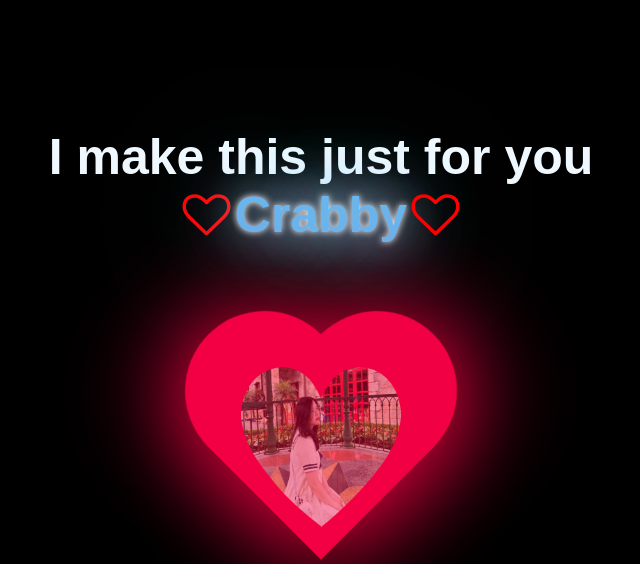
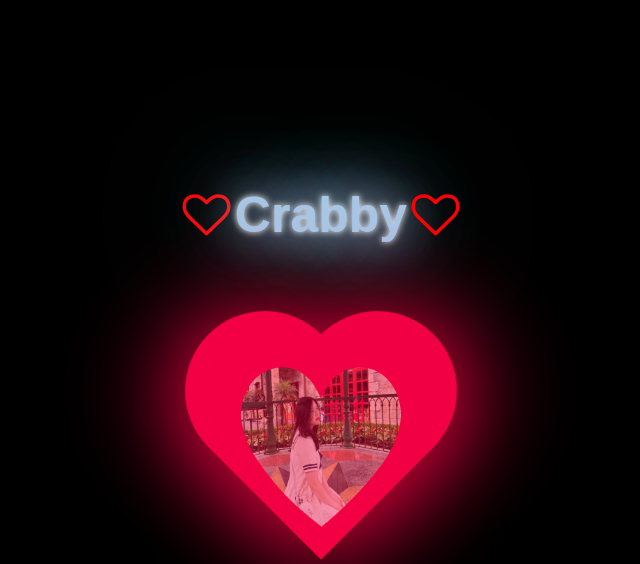
Before and after one commit to huynhat30/Bounding_heart_page, a plain HTML site: page index.html in a window 1280 px wide. Shown: the top 564 px of the page, without its empty margins (319-959 px from the left). Drawn offline with Linux system fonts and the light colour scheme; a web font is replaced by a local one.

Commit message:
update h1 color

```diff
--- a/index.html
+++ b/index.html
@@ -13,7 +13,7 @@
 <body>
     <div class = "wrapper">
         <div class="header">
-            <h1 style="color: aliceblue;">I make this just for you</h1>
+            <h1>I make this just for you</h1>
             <p id="target"><i class="fa fa-heart-o" style="font-size:48px;color:red"></i>
                 <span id="name">Crabby</span>
                 <i class="fa fa-heart-o" style="font-size:48px;color:red"></i>
--- a/styles.css
+++ b/styles.css
@@ -39,7 +39,7 @@ body {
 }
 
 #target span{
-    color: #68b6ef;
+    color: #A7C7E7;
     font-weight: 900;
     font-size: 50px;
     text-shadow:
```
